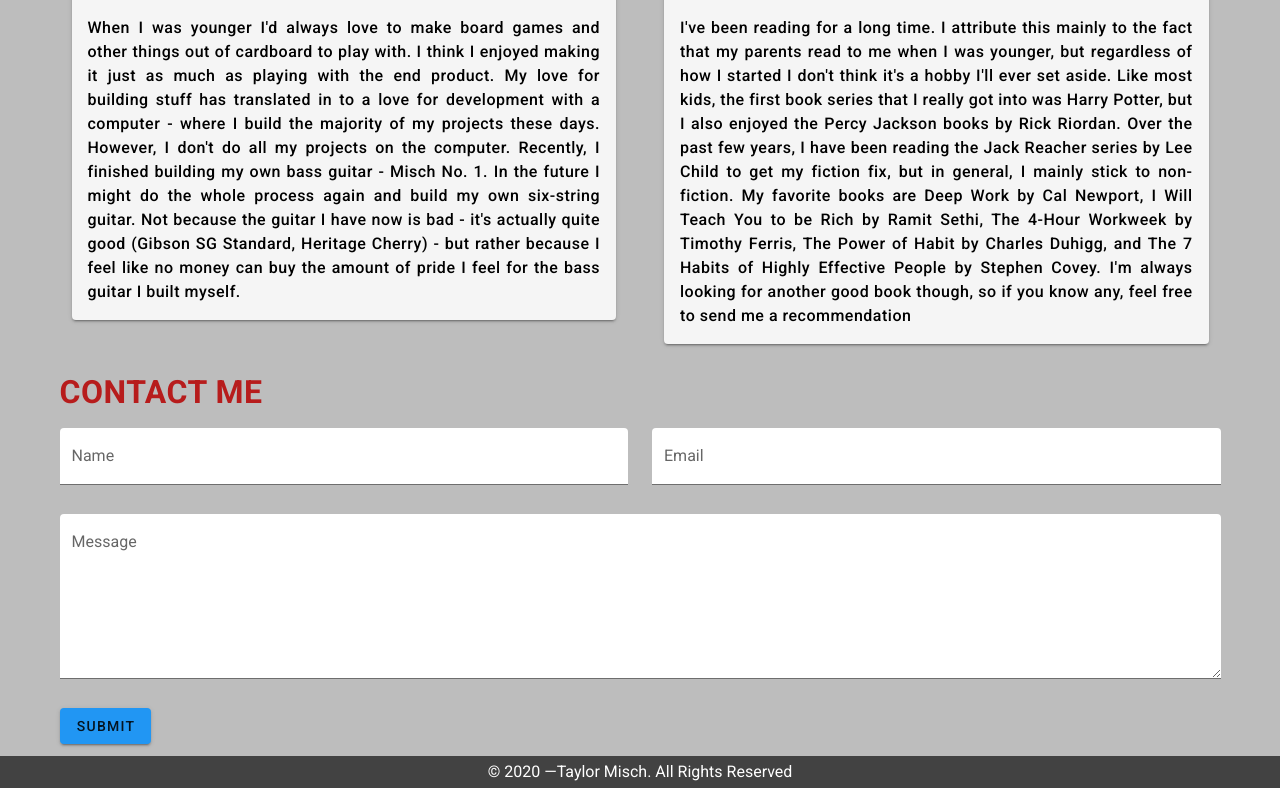
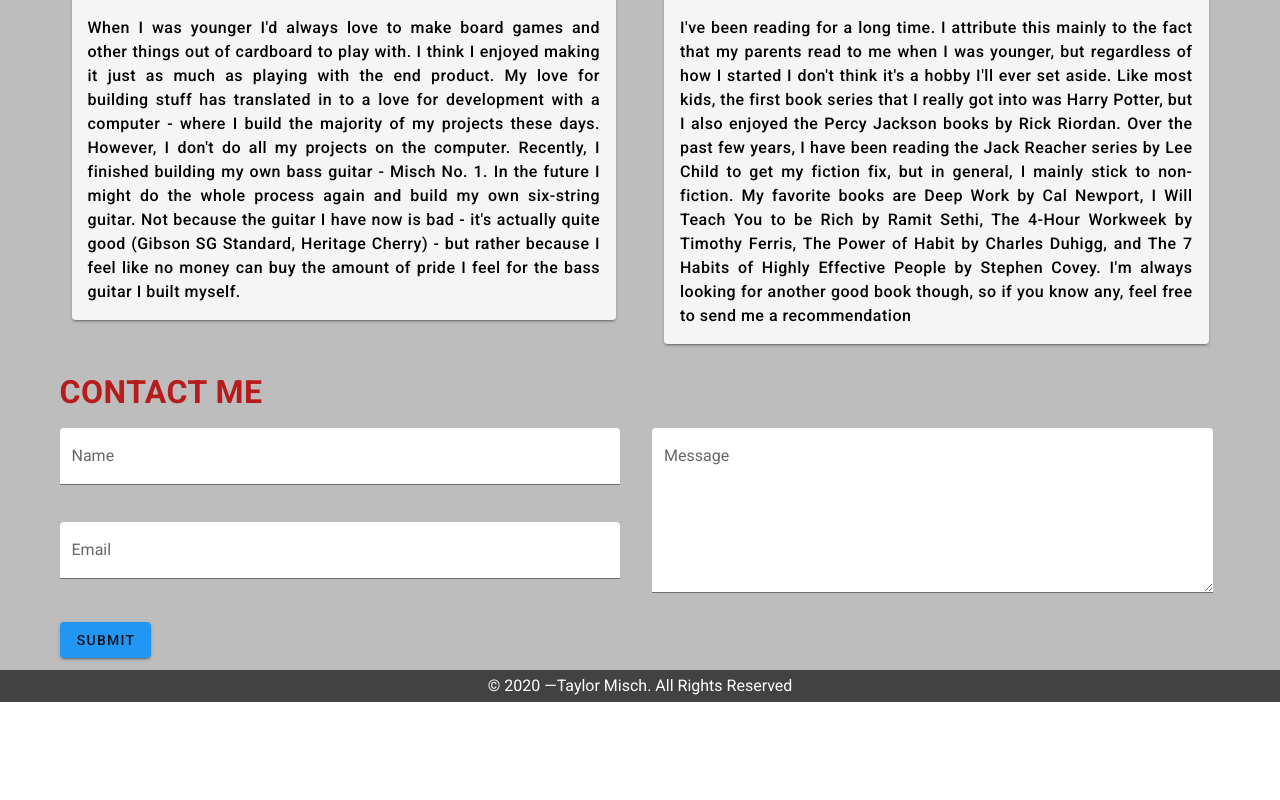
Before and after one commit to taylor-misch/portfolio-website, a Vue app: page / in a window 1280 px wide. Shown: the part 3243-4043 px from the top of the page. After the commit the page ends 3957 px from the top, so only its background shows below. Built offline with nearby package versions, Linux system fonts and the light colour scheme.

Commit message:
WIP contact section

```diff
--- a/src/components/Contact.vue
+++ b/src/components/Contact.vue
@@ -1,8 +1,10 @@
 <template>
   <Module id="contact" title="Contact Me">
     <v-form>
-      <v-row class="justify-center">
+      <v-row>
         <v-col cols="12" md="6">
+          <v-row dense class="flex flex-column justify-center">
+            <v-col cols="12">
               <v-text-field
                 filled
                 background-color="white"
@@ -10,7 +12,7 @@
                 placeholder="John Doe"
               ></v-text-field>
             </v-col>
-        <v-col cols="12" md="6">
+            <v-col cols="12">
               <v-text-field
                 filled
                 background-color="white"
@@ -19,13 +21,23 @@
               ></v-text-field>
             </v-col>
           </v-row>
+        </v-col>
+        <v-col cols="12" md="6">
+          <v-row dense class="flex flex-column justify-center">
+            <v-col cols="12">
               <v-textarea
+                v-model="message"
                 filled
                 background-color="white"
                 label="Message"
                 placeholder="Hey Taylor, love the website!"
               ></v-textarea>
-      <v-btn color="blue">Submit</v-btn>
+            </v-col>
+          </v-row>
+        </v-col>
+      </v-row>
+
+      <v-btn color="blue" @click="sendEmail">Submit</v-btn>
     </v-form>
   </Module>
 </template>
@@ -36,7 +48,14 @@
   components: {
     Module,
   },
-  data() {},
+  data: () => ({
+    message: "",
+  }),
+  methods: {
+    sendEmail() {
+      console.log(this.message);
+    },
+  },
 };
 </script>
 
```
Lines whose indentation alone changed are shown as unchanged.
